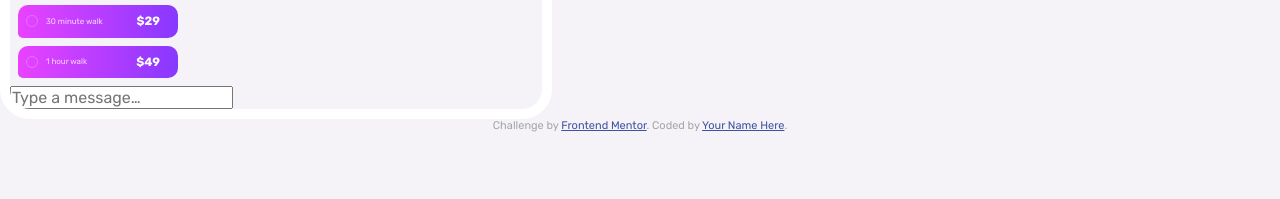
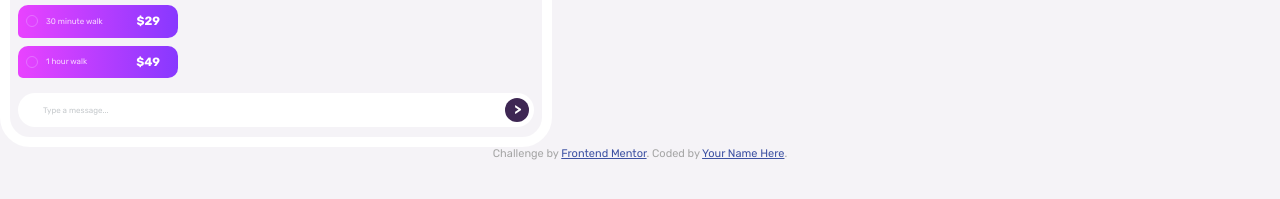
Before and after one commit to edo979/chat-app-css-illustration-master, a plain HTML site: page index.html in a window 1280 px wide. Shown: the part 353-552 px from the top of the page. Drawn offline with Linux system fonts and the light colour scheme.

Commit message:
finish screen app img

```diff
--- a/index.html
+++ b/index.html
@@ -84,12 +84,9 @@
           <span>1 hour walk</span>
           <span>$49</span>
         </div>
-        <div class="screen_input">
-          <input
-            type="text"
-            placeholder="Type a message…
-          "
-          />
+        <div class="screen_input | flex">
+          <p>Type a message...</p>
+          <p>></p>
         </div>
       </section>
     </div>
--- a/style.css
+++ b/style.css
@@ -245,6 +245,35 @@ body {
   color: var(--clr-neutral-100);
 }
 
+.screen_input {
+  --f-direction: row;
+
+  margin: 15px 8px 10px;
+  padding: 5px;
+  border-radius: 20px;
+
+  background-color: var(--clr-neutral-100);
+}
+
+.screen_input p:first-child {
+  margin-left: 20px;
+  font-size: var(--fs-fix-300);
+  color: var(--clr-text-200);
+}
+
+.screen_input p:last-child {
+  width: 24px;
+  height: 24px;
+  padding-top: 3px;
+  padding-left: 9px;
+  border-radius: 50%;
+
+  color: var(--clr-neutral-100);
+  font-size: 14px;
+  font-weight: var(--fw-bold);
+  background-color: var(--clr-neutral-800);
+}
+
 /* USER */
 .user {
   position: relative;
```
